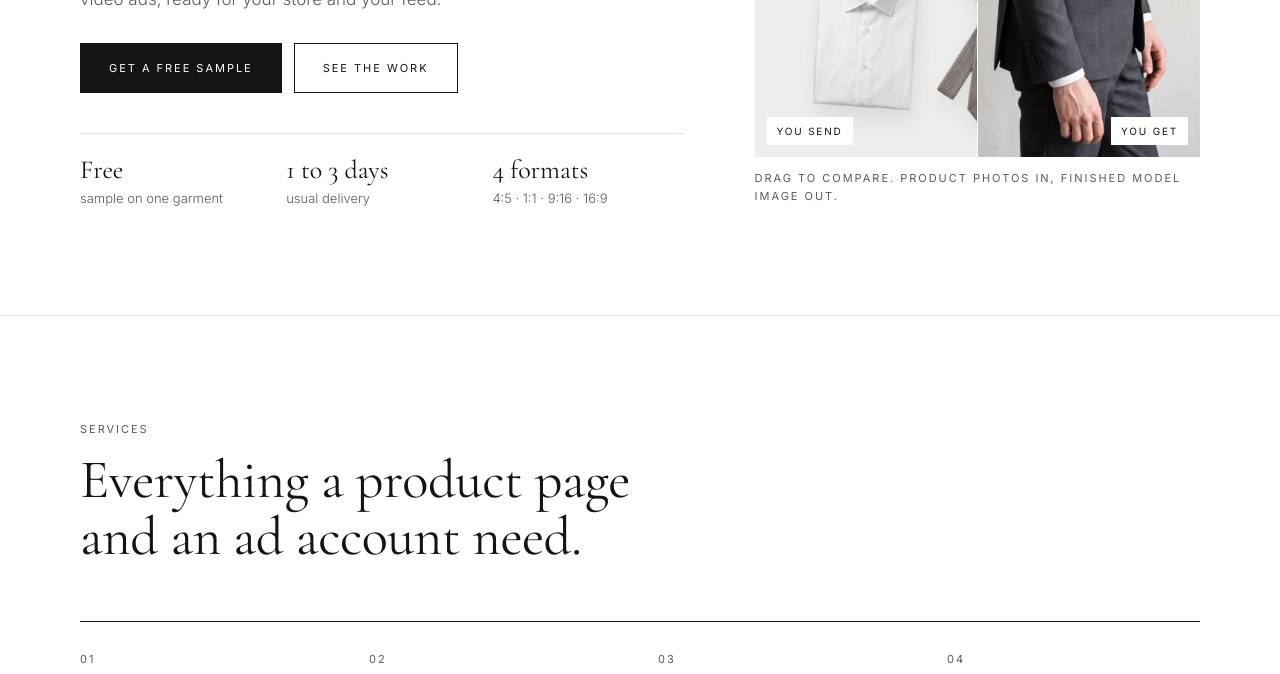
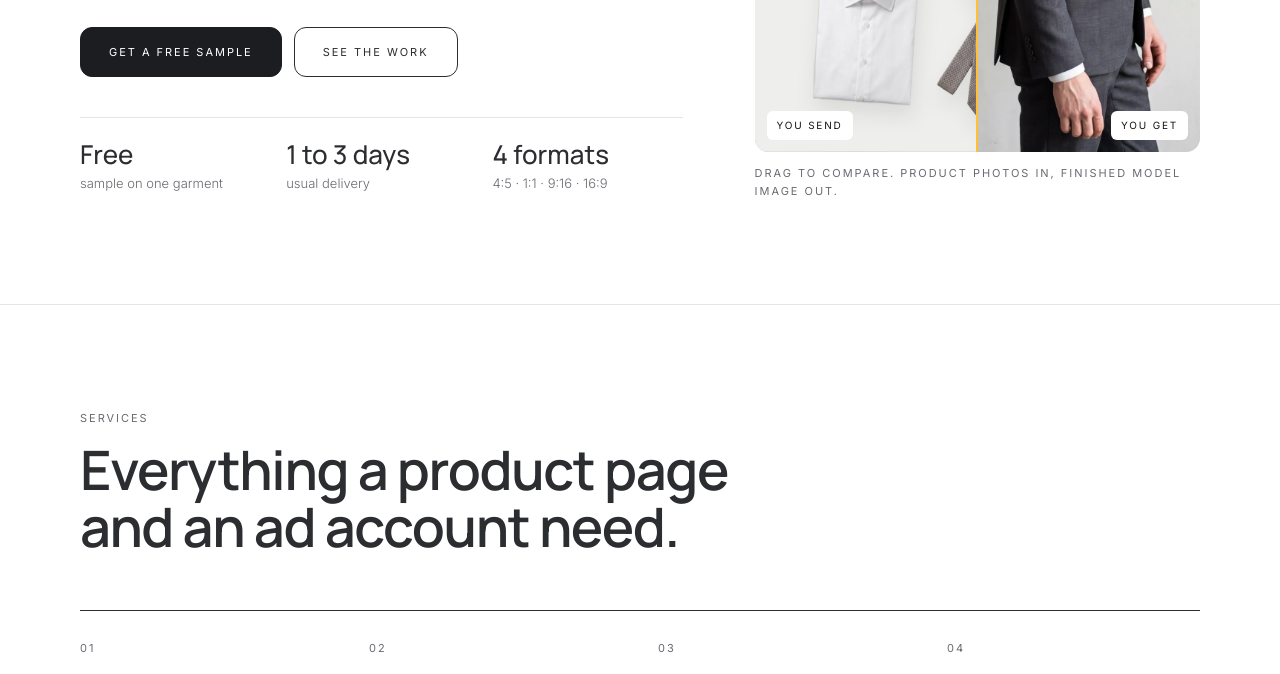
Before and after one commit to nasaistudio/nasaistudio.github.io, a plain HTML site: page studio/index.html in a window 1280 px wide. Shown: the part 542-1216 px from the top of the page. Drawn offline with nearby package versions, Linux system fonts and the light colour scheme.

Commit message:
Make Silver the live theme of the service site
White ground, graphite type in Manrope, black main buttons, and yellow kept
for the highlighted word, the slider handles and the contact button.

Co-Authored-By: Claude Opus 5.5 <noreply@anthropic.com>
Claude-Session: https://claude.ai/code/session_0196uoA57dNedUsFfTZgUaNK

```diff
--- a/studio/index.html
+++ b/studio/index.html
@@ -7,8 +7,9 @@
 <meta name="description" content="Send a product photo. Get on-model photos, AI fashion models and UGC-style video ads for your clothing brand, without a photoshoot. Free sample on one garment.">
 <link rel="preconnect" href="https://fonts.googleapis.com">
 <link rel="preconnect" href="https://fonts.gstatic.com" crossorigin>
-<link rel="stylesheet" href="https://fonts.googleapis.com/css2?family=Cormorant+Garamond:ital,wght@0,400;0,500;1,400&family=Inter:wght@300;400;500&display=swap">
+<link rel="stylesheet" href="https://fonts.googleapis.com/css2?family=Manrope:wght@500;600;700&family=Inter:wght@300;400;500&display=swap">
 <link rel="stylesheet" href="studio.css?v=2">
+<link rel="stylesheet" href="theme-silver.css?v=1">
 </head>
 <body>
 
--- /dev/null
+++ b/studio/theme-silver.css
@@ -0,0 +1,21 @@
+/* Live theme · Silver: white ground, graphite type, black main buttons.
+   Yellow is used sparingly, like an accent badge: the highlighted word, the slider handles and the contact button. */
+:root {
+  --paper: #FFFFFF; --tint: #F2F2F4; --ink: #2B2D31; --ink-2: #686B71; --line: #E4E5E8;
+  --header-bg: rgba(255, 255, 255, 0.94);
+  --accent: #1C1D20; --accent-ink: #FFFFFF;
+  --hl-bg: #FFC035; --hl-ink: #2B2D31; --hl-style: normal;
+  --band: #2B2D31; --band-ink: #F4F4F5; --band-ink-2: #B4B6BA; --band-line: #4A4D53; --band-ph: #80838A;
+  --on-media: #ffffff;
+  --hl-radius: 10px; --hl-pad: 0 0.14em 0.02em; --h1-size: clamp(2.7rem, 7.4vw, 5rem); --h1-lh: 1.08;
+  --radius: 12px; --radius-media: 14px;
+  --f-display: 'Manrope', 'Inter', system-ui, sans-serif; --display-weight: 600; --display-track: -0.025em;
+}
+.btn.solid:hover { background: #3A3D42; border-color: #3A3D42; color: #fff; }
+.pack { background: var(--tint); border-color: var(--tint); }
+.band.tint { background: var(--tint); }
+.ba .knob { background: #FFC035; color: #2B2D31; }
+.ba .divider { background: #FFC035; width: 2px; margin-left: -1px; }
+.form .btn { background: #FFC035; border-color: #FFC035; color: #2B2D31; }
+.form .btn:hover { background: transparent; border-color: #FFC035; color: #FFC035; }
+.service .more, .faq summary::after { text-decoration-color: #FFC035; }
```
